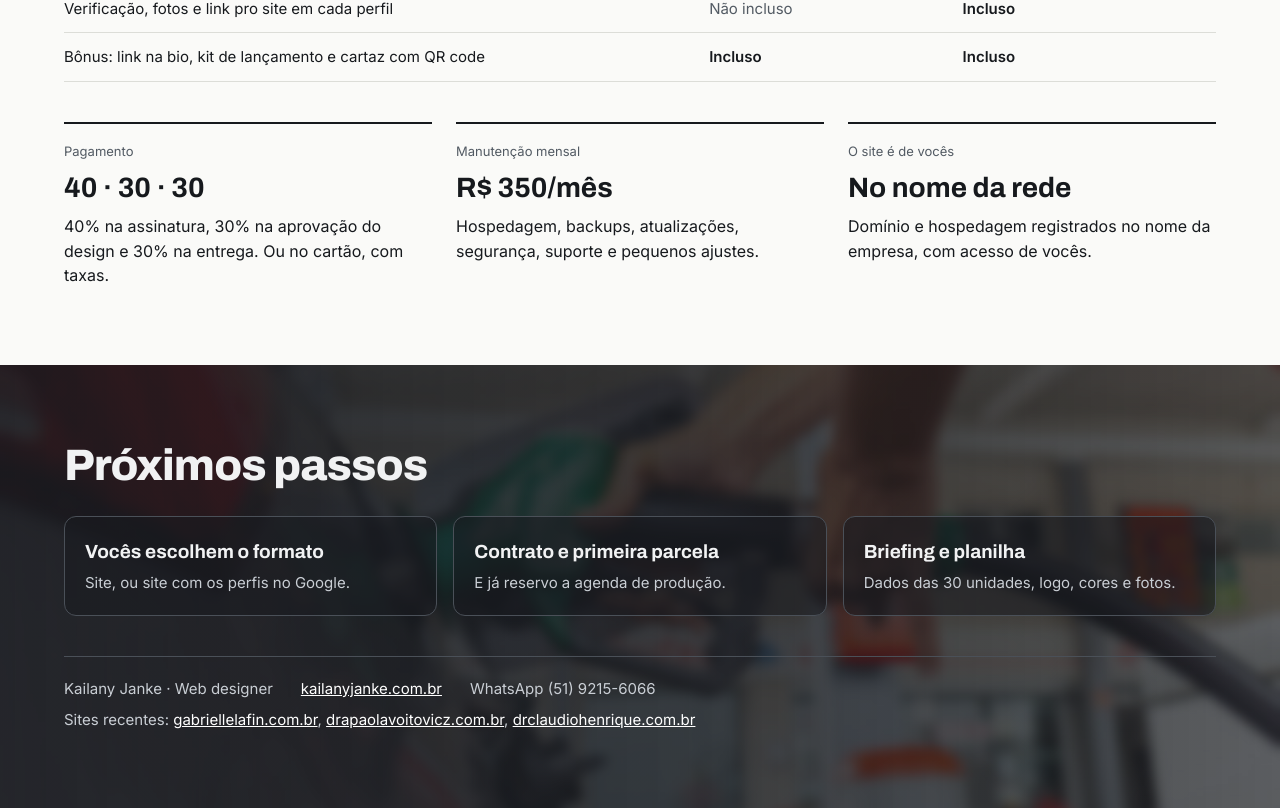
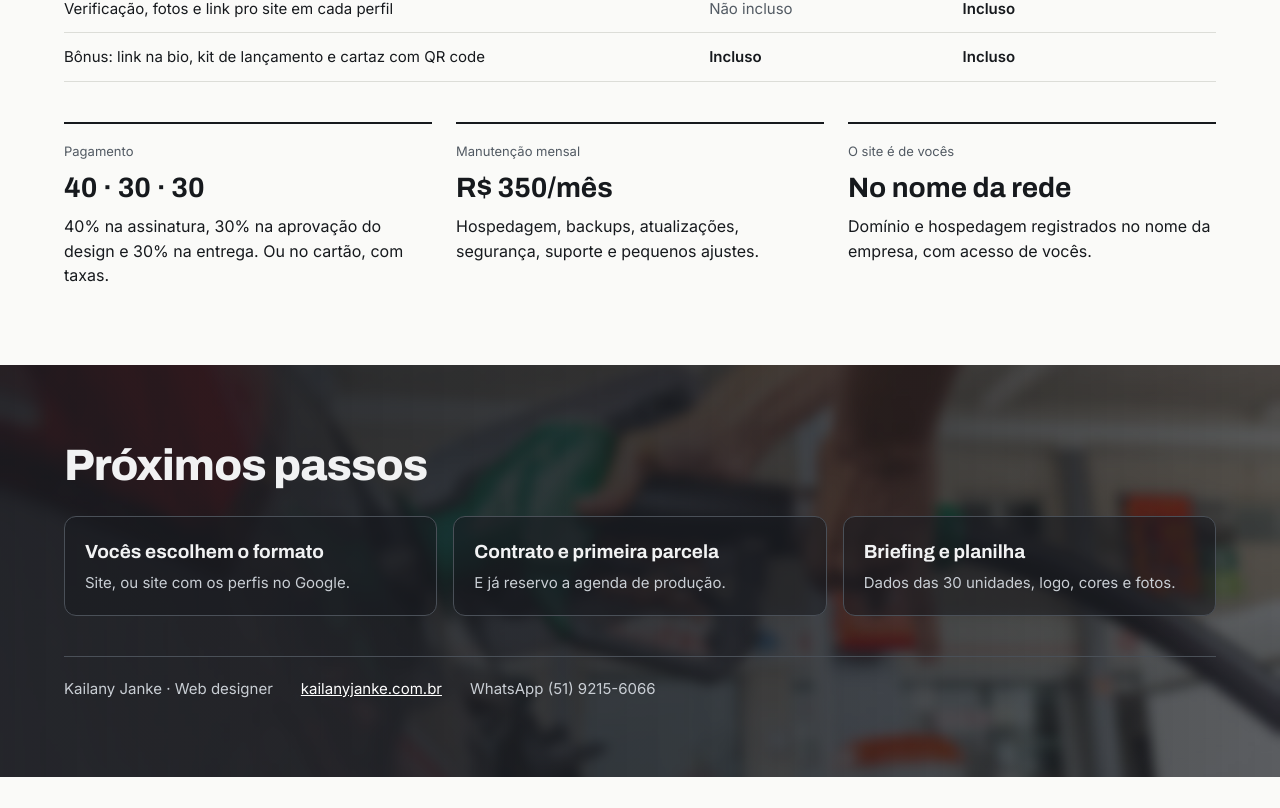
Before and after one commit to kailanyjankeweb/kailanyjanke-site, a plain HTML site: page propostas/rede-postos/index.html in a window 1280 px wide. Shown: the part 6473-7281 px from the top of the page. After the commit the page ends 7250 px from the top, so only its background shows below. Drawn offline with Linux system fonts and the light colour scheme.

Commit message:
Proposta Via Mais: remove links de portfólio do rodapé
Co-Authored-By: Claude Opus 5.5 <noreply@anthropic.com>
Claude-Session: https://claude.ai/code/session_01CbyZwCRgm8cSoWWMzjUrVk

```diff
--- a/propostas/rede-postos/index.html
+++ b/propostas/rede-postos/index.html
@@ -409,7 +409,6 @@ ul.clean li{margin-bottom:8px}
 <span>Kailany Janke · Web designer</span>
 <a href="https://kailanyjanke.com.br">kailanyjanke.com.br</a>
 <span>WhatsApp (51) 9215-6066</span>
-<span>Sites recentes: <a href="https://gabriellelafin.com.br">gabriellelafin.com.br</a>, <a href="https://drapaolavoitovicz.com.br">drapaolavoitovicz.com.br</a>, <a href="https://drclaudiohenrique.com.br">drclaudiohenrique.com.br</a></span>
 </div>
 </div>
 </footer>
```
